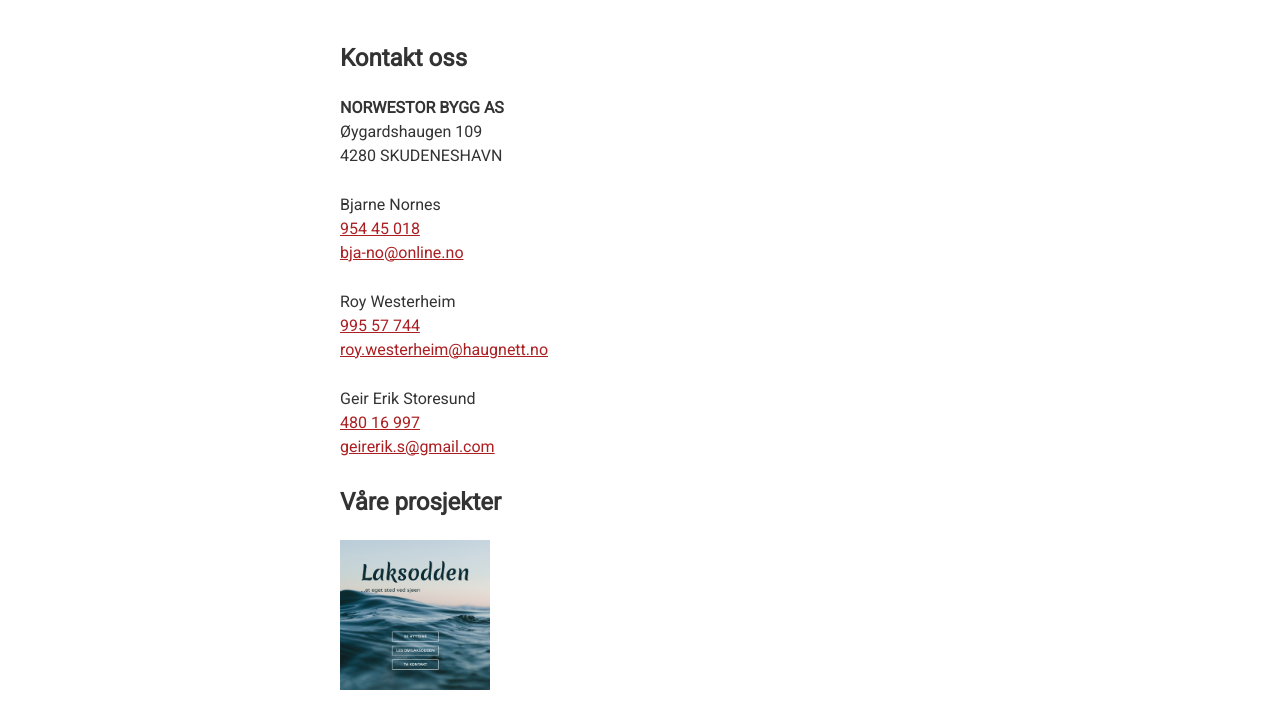
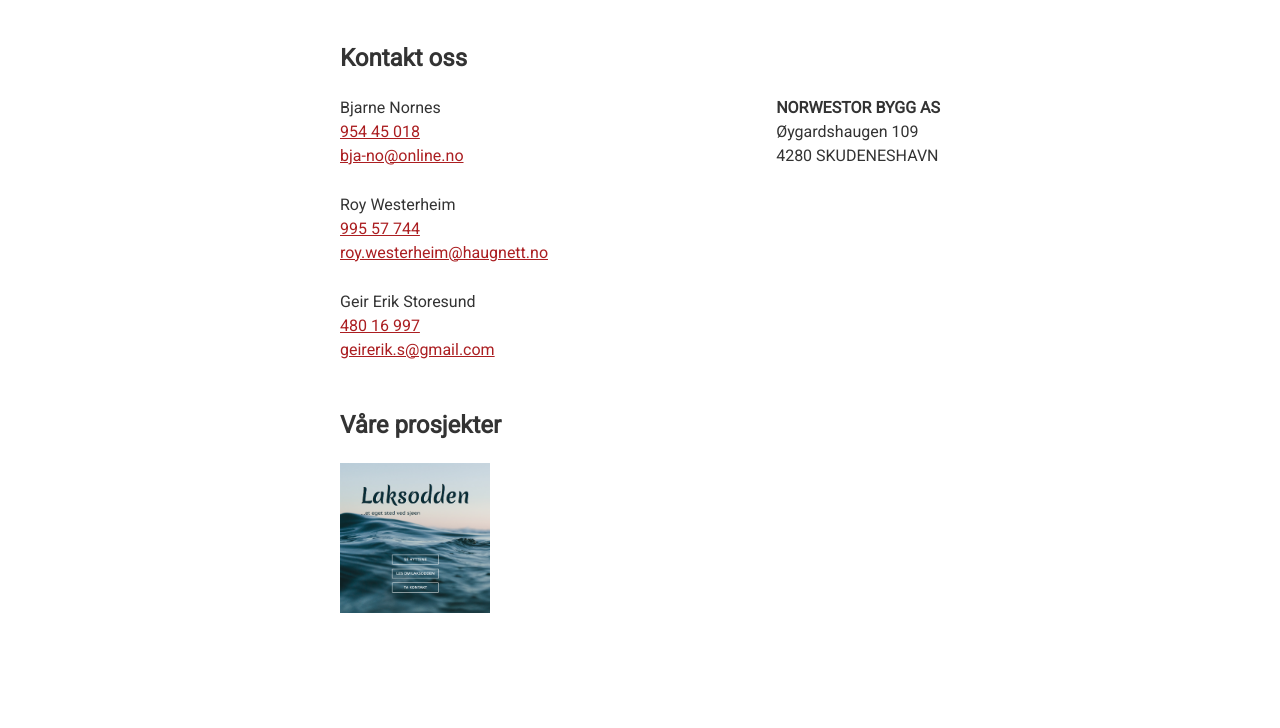
Before and after one commit to bjerkek/norwestor-web, a plain HTML site: page index.html in a window 1280 px wide. Shown: the part 800-1528 px from the top of the page. Drawn offline with Linux system fonts and the light colour scheme.

Commit message:
Changed to two column layout on larger screens

```diff
--- a/css/main.css
+++ b/css/main.css
@@ -71,9 +71,20 @@ a:hover {
   height: 80px;
 }
 
-.about-us {
+.scroll-box-content {
   max-width: 600px;
   margin: 0 auto;
+}
+
+@media (min-width: 640px) {
+  .about-us {
+    display: flex;
+    justify-content: space-between;
+  }
+
+  .company {
+    order: 2
+  }
 }
 
 .company {
--- a/index.html
+++ b/index.html
@@ -43,9 +43,13 @@
   </div>
 
   <div class="scroll-box">
+
+    <div class="scroll-box-content">
+
+      <h2>Kontakt oss</h2>
+
       <div class="about-us">
 
-      <h2>Kontakt oss</h2>
         <div class="company">
           <strong>NORWESTOR BYGG AS</strong>
           <br />
@@ -79,13 +83,14 @@
             <a href="mailto:geirerik.s@gmail.com">geirerik.s@gmail.com</a>
           </div>
         </div>
+      </div>
 
       <h2>Våre prosjekter</h2>
       <a href="https://www.laksodden.no/">
         <img src="./img/laksodden.png" width="150" alt="Laksodden" />
       </a>
+    </div>
 
-    </div>
   </div>
 
   <script src="js/app.js"></script>
```
Lines whose indentation alone changed are shown as unchanged.
